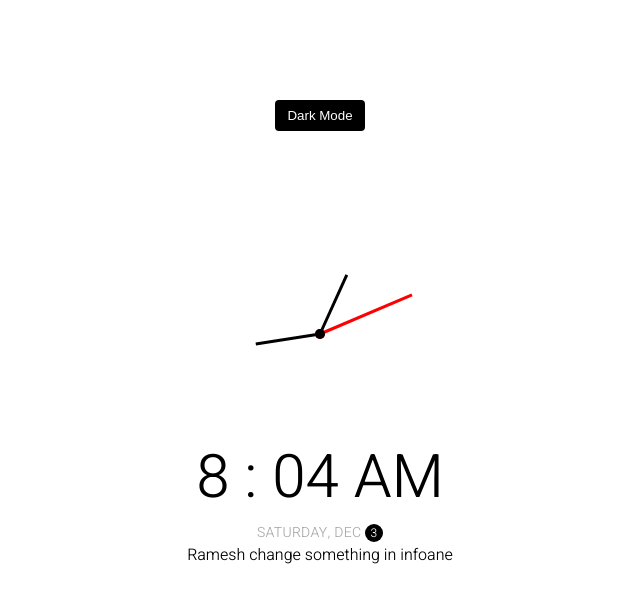
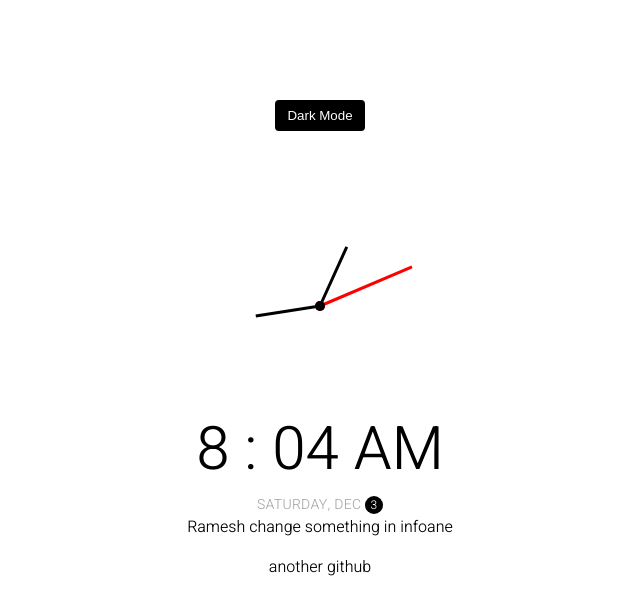
Before and after one commit to Ramesh071819/analog-clock, a plain HTML site: page index.html in a window 1280 px wide. Shown: the whole page, without its empty margins (320-960 px from the left). Drawn offline with Linux system fonts and the light colour scheme.

Commit message:
anotherUI

```diff
--- a/index.html
+++ b/index.html
@@ -20,6 +20,7 @@
         <div class="date"></div>
 
         <div>Ramesh change something in infoane</div>
+        <p>another github</p>
     </div>
     <script src="script.js"></script>
 </body>
```
